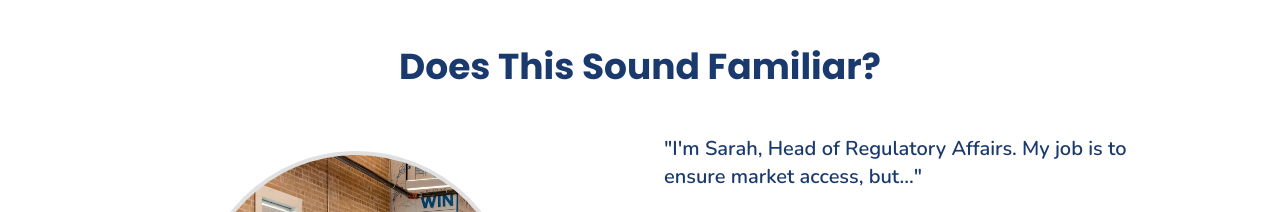
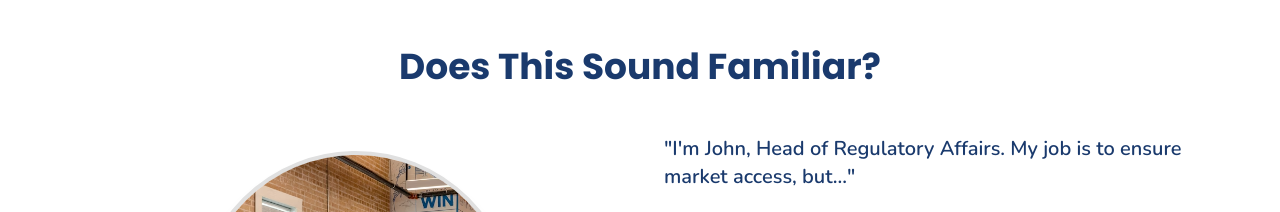
Before and after one commit to simplyforpixel-boop/Certi-MED, a plain HTML site: page index.html in a window 1280 px wide. Shown: the part 1480-1692 px from the top of the page. Drawn offline with nearby package versions, Linux system fonts and the light colour scheme.

Commit message:
Update index.html

```diff
--- a/index.html
+++ b/index.html
@@ -176,12 +176,12 @@
                 <div class="grid grid-cols-1 md:grid-cols-2 gap-12 items-center">
                     <!-- Persona Image --><div class="flex justify-center opacity-0 animate-fade-in-up" style="animation-delay: 0.2s;">
                         <img src="images/sarah-profile.jpg"
-                             alt="Sarah, Head of Regulatory Affairs"
+                             alt="John, Head of Regulatory Affairs"
                              class="w-64 h-64 sm:w-80 sm:h-80 rounded-full object-cover border-4 border-borderLight shadow-lg">
                     </div>
 
                     <!-- Pain Points --><div class="space-y-6 opacity-0 animate-fade-in-up" style="animation-delay: 0.4s;">
-                        <p class="text-xl text-textNavy font-semibold">"I'm Sarah, Head of Regulatory Affairs. My job is to ensure market access, but..."</p>
+                        <p class="text-xl text-textNavy font-semibold">"I'm John, Head of Regulatory Affairs. My job is to ensure market access, but..."</p>
                         <ul class="space-y-4">
                             <li class="flex items-start">
                                 <i class="fas fa-folder-open text-accentGreen text-xl mr-4 mt-1 flex-shrink-0"></i>
```
